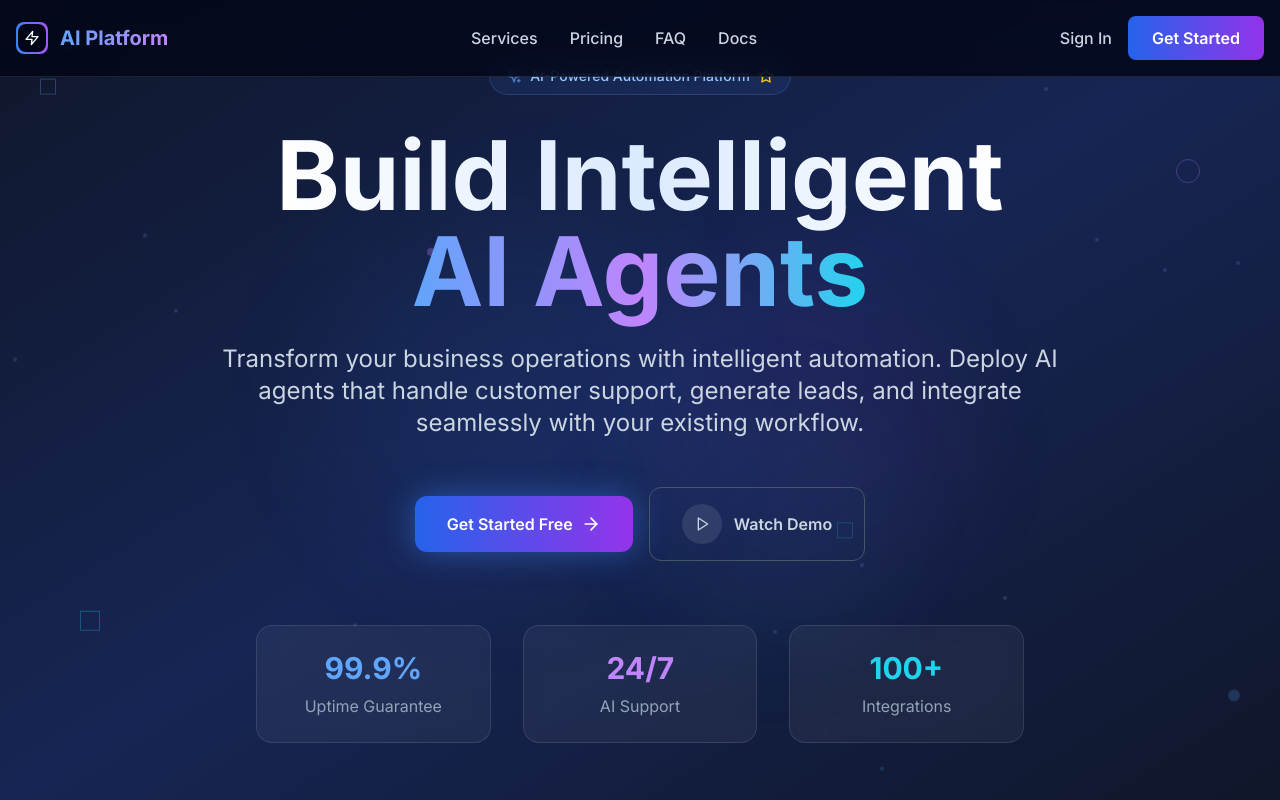
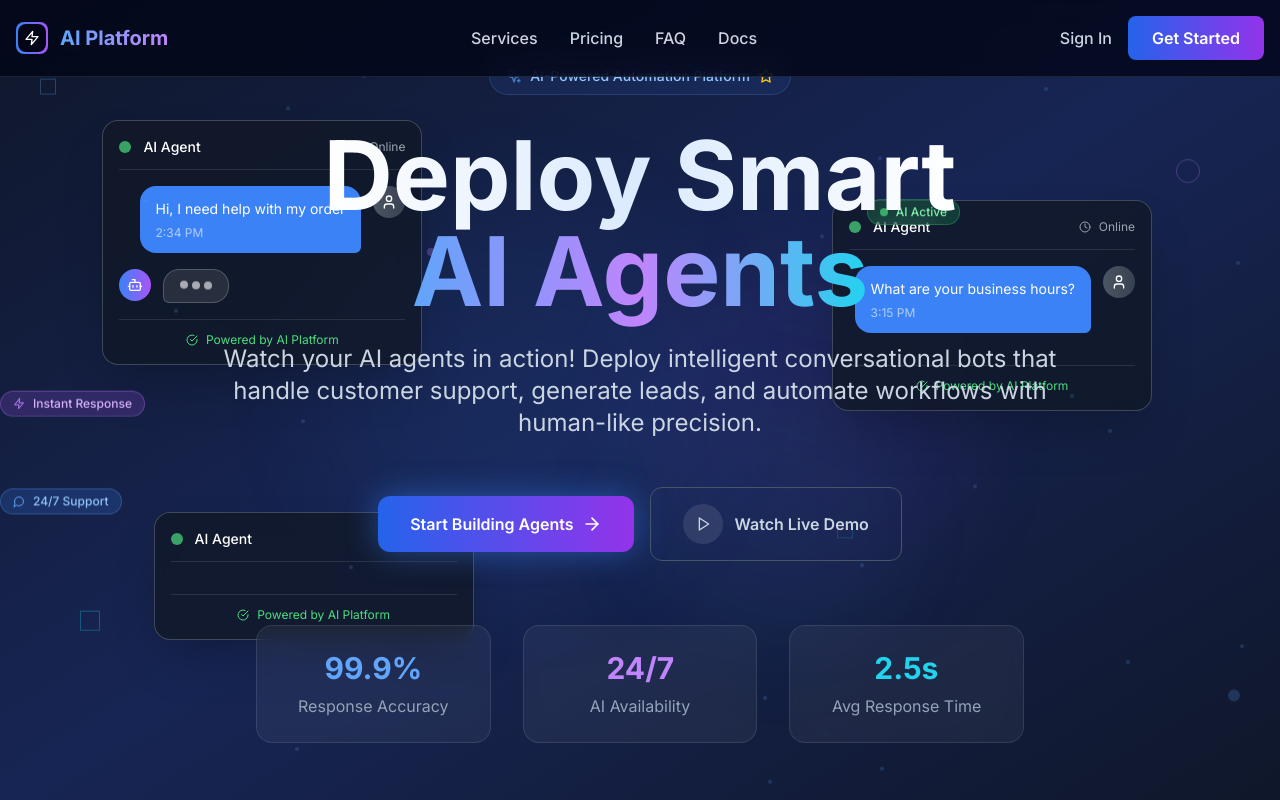
Before and after one commit to Neoptolemospapadiofantous/ai_website, a React (Vite) app: page / in a window 1280 px wide. Shown: the top 800 px of the page. Built offline with nearby package versions, Linux system fonts and the light colour scheme.

Commit message:
Add animated AI chat agents to hero section

```diff
--- a/src/components/Hero.tsx
+++ b/src/components/Hero.tsx
@@ -1,5 +1,152 @@
-import React from 'react';
-import { ArrowRight, Bot, Sparkles, Play, Zap, Star } from 'lucide-react';
+import React, { useState, useEffect } from 'react';
+import { ArrowRight, Bot, Sparkles, Play, Zap, Star, MessageCircle, User, CheckCircle, Clock } from 'lucide-react';
+
+// Chat conversation data
+const chatConversations = [
+  {
+    id: 1,
+    messages: [
+      { type: 'user', text: 'Hi, I need help with my order', time: '2:34 PM' },
+      { type: 'ai', text: 'Hello! I\'d be happy to help you with your order. Could you please provide your order number?', time: '2:34 PM' },
+      { type: 'user', text: 'It\'s #ORD-12345', time: '2:35 PM' },
+      { type: 'ai', text: 'Perfect! I found your order. It was shipped yesterday and should arrive tomorrow by 3 PM. Would you like tracking details?', time: '2:35 PM' },
+      { type: 'user', text: 'Yes please!', time: '2:36 PM' },
+      { type: 'ai', text: 'Here\'s your tracking link: track.example.com/12345. You\'ll receive SMS updates automatically. Anything else I can help with?', time: '2:36 PM' }
+    ],
+    position: { top: '15%', left: '8%' },
+    delay: 0
+  },
+  {
+    id: 2,
+    messages: [
+      { type: 'user', text: 'What are your business hours?', time: '3:15 PM' },
+      { type: 'ai', text: 'We\'re available 24/7! Our AI agents are always here to help, and human support is available Mon-Fri 9AM-6PM EST.', time: '3:15 PM' },
+      { type: 'user', text: 'Can you help me choose a plan?', time: '3:16 PM' },
+      { type: 'ai', text: 'Absolutely! Based on your needs, I\'d recommend our Professional plan. It includes advanced AI agents and priority support. Would you like a demo?', time: '3:16 PM' },
+      { type: 'user', text: 'That sounds perfect!', time: '3:17 PM' }
+    ],
+    position: { top: '25%', right: '10%' },
+    delay: 2000
+  },
+  {
+    id: 3,
+    messages: [
+      { type: 'user', text: 'How secure is your platform?', time: '4:22 PM' },
+      { type: 'ai', text: 'Security is our top priority! We use enterprise-grade encryption, SOC 2 compliance, and offer on-premise deployment options.', time: '4:22 PM' },
+      { type: 'user', text: 'What about data privacy?', time: '4:23 PM' },
+      { type: 'ai', text: 'We\'re GDPR compliant and never share your data. You maintain full control with options for data residency and deletion.', time: '4:23 PM' }
+    ],
+    position: { bottom: '20%', left: '12%' },
+    delay: 4000
+  }
+];
+
+const ChatBubble = ({ message, isAi, isTyping = false }) => (
+  <div className={`flex items-start gap-3 mb-4 ${isAi ? '' : 'flex-row-reverse'}`}>
+    <div className={`w-8 h-8 rounded-full flex items-center justify-center flex-shrink-0 ${
+      isAi
+        ? 'bg-gradient-to-r from-blue-500 to-purple-500'
+        : 'bg-gradient-to-r from-gray-600 to-gray-700'
+    }`}>
+      {isAi ? <Bot className="w-4 h-4 text-white" /> : <User className="w-4 h-4 text-white" />}
+    </div>
+    <div className={`max-w-xs px-4 py-3 rounded-2xl ${
+      isAi
+        ? 'bg-white/10 backdrop-blur-sm border border-white/20 text-white'
+        : 'bg-blue-500 text-white'
+    } ${isAi ? 'rounded-bl-md' : 'rounded-br-md'}`}>
+      {isTyping ? (
+        <div className="flex items-center gap-1">
+          <div className="w-2 h-2 bg-white/60 rounded-full animate-bounce"></div>
+          <div className="w-2 h-2 bg-white/60 rounded-full animate-bounce delay-100"></div>
+          <div className="w-2 h-2 bg-white/60 rounded-full animate-bounce delay-200"></div>
+        </div>
+      ) : (
+        <>
+          <p className="text-sm leading-relaxed">{message.text}</p>
+          <p className="text-xs opacity-60 mt-1">{message.time}</p>
+        </>
+      )}
+    </div>
+  </div>
+);
+
+const AnimatedChatWindow = ({ conversation, delay }) => {
+  const [visibleMessages, setVisibleMessages] = useState([]);
+  const [isTyping, setIsTyping] = useState(false);
+  const [currentMessageIndex, setCurrentMessageIndex] = useState(0);
+
+  useEffect(() => {
+    const timer = setTimeout(() => {
+      const interval = setInterval(() => {
+        if (currentMessageIndex < conversation.messages.length) {
+          setIsTyping(true);
+
+          setTimeout(() => {
+            setVisibleMessages(prev => [...prev, conversation.messages[currentMessageIndex]]);
+            setIsTyping(false);
+            setCurrentMessageIndex(prev => prev + 1);
+          }, 1500);
+        } else {
+          // Reset animation after showing all messages
+          setTimeout(() => {
+            setVisibleMessages([]);
+            setCurrentMessageIndex(0);
+          }, 3000);
+        }
+      }, 3000);
+
+      return () => clearInterval(interval);
+    }, delay);
+
+    return () => clearTimeout(timer);
+  }, [currentMessageIndex, conversation.messages, delay]);
+
+  return (
+    <div
+      className="absolute w-80 bg-gray-900/80 backdrop-blur-md rounded-2xl border border-white/20 p-4 shadow-2xl animate-fade-in-up"
+      style={conversation.position}
+    >
+      {/* Chat Header */}
+      <div className="flex items-center justify-between mb-4 pb-3 border-b border-white/10">
+        <div className="flex items-center gap-3">
+          <div className="w-3 h-3 bg-green-400 rounded-full animate-pulse"></div>
+          <span className="text-white font-medium text-sm">AI Agent</span>
+        </div>
+        <div className="flex items-center gap-2 text-xs text-gray-400">
+          <Clock className="w-3 h-3" />
+          <span>Online</span>
+        </div>
+      </div>
+
+      {/* Chat Messages */}
+      <div className="space-y-3 max-h-64 overflow-hidden">
+        {visibleMessages.map((message, index) => (
+          <ChatBubble
+            key={index}
+            message={message}
+            isAi={message.type === 'ai'}
+          />
+        ))}
+        {isTyping && (
+          <ChatBubble
+            message={{ text: '', time: '' }}
+            isAi={true}
+            isTyping={true}
+          />
+        )}
+      </div>
+
+      {/* Status Indicator */}
+      <div className="flex items-center justify-center mt-4 pt-3 border-t border-white/10">
+        <div className="flex items-center gap-2 text-xs text-green-400">
+          <CheckCircle className="w-3 h-3" />
+          <span>Powered by AI Platform</span>
+        </div>
+      </div>
+    </div>
+  );
+};
 
 const Hero = () => {
   return (
@@ -27,9 +174,42 @@ const Hero = () => {
         <div className="absolute top-2/3 right-1/3 w-4 h-4 border border-cyan-400/20 rotate-45 animate-float delay-5000"></div>
       </div>
 
+      {/* Animated Chat Windows */}
+      {chatConversations.map((conversation) => (
+        <AnimatedChatWindow
+          key={conversation.id}
+          conversation={conversation}
+          delay={conversation.delay}
+        />
+      ))}
+
+      {/* Floating AI indicators */}
+      <div className="absolute inset-0 overflow-hidden pointer-events-none">
+        <div className="absolute top-1/4 right-1/4 animate-float delay-1000">
+          <div className="flex items-center gap-2 bg-green-500/20 backdrop-blur-sm border border-green-400/30 rounded-full px-3 py-1">
+            <div className="w-2 h-2 bg-green-400 rounded-full animate-pulse"></div>
+            <span className="text-xs text-green-300 font-medium">AI Active</span>
+          </div>
+        </div>
+
+        <div className="absolute bottom-1/3 right-1/5 animate-float delay-3000">
+          <div className="flex items-center gap-2 bg-blue-500/20 backdrop-blur-sm border border-blue-400/30 rounded-full px-3 py-1">
+            <MessageCircle className="w-3 h-3 text-blue-400" />
+            <span className="text-xs text-blue-300 font-medium">24/7 Support</span>
+          </div>
+        </div>
+
+        <div className="absolute top-1/2 left-1/5 animate-float delay-2000">
+          <div className="flex items-center gap-2 bg-purple-500/20 backdrop-blur-sm border border-purple-400/30 rounded-full px-3 py-1">
+            <Zap className="w-3 h-3 text-purple-400" />
+            <span className="text-xs text-purple-300 font-medium">Instant Response</span>
+          </div>
+        </div>
+      </div>
+
       {/* Animated particles */}
       <div className="absolute inset-0 overflow-hidden pointer-events-none">
-        {[...Array(20)].map((_, i) => (
+        {[...Array(30)].map((_, i) => (
           <div
             key={i}
             className={`absolute w-1 h-1 bg-blue-400/20 rounded-full animate-float`}
@@ -56,7 +236,7 @@ const Hero = () => {
         {/* Headline with staggered animation */}
         <h1 className="text-5xl md:text-7xl lg:text-8xl font-bold mb-6 leading-tight">
           <span className="bg-gradient-to-r from-white via-blue-100 to-white bg-clip-text text-transparent animate-fade-in-up delay-200">
-            Build Intelligent
+            Deploy Smart
           </span>
           <br />
           <span className="bg-gradient-to-r from-blue-400 via-purple-400 to-cyan-400 bg-clip-text text-transparent animate-fade-in-up delay-400">
@@ -66,15 +246,15 @@ const Hero = () => {
 
         {/* Subtitle with animation */}
         <p className="text-xl md:text-2xl text-slate-300 mb-12 max-w-4xl mx-auto leading-relaxed animate-fade-in-up delay-600">
-          Transform your business operations with intelligent automation. Deploy AI agents that handle customer support,
-          generate leads, and integrate seamlessly with your existing workflow.
+          Watch your AI agents in action! Deploy intelligent conversational bots that handle customer support,
+          generate leads, and automate workflows with human-like precision.
         </p>
 
         {/* CTA Buttons with animation */}
         <div className="flex flex-col sm:flex-row gap-4 justify-center items-center mb-16 animate-fade-in-up delay-800">
           <button className="group bg-gradient-to-r from-blue-600 to-purple-600 hover:from-blue-500 hover:to-purple-500 text-white font-semibold py-4 px-8 rounded-xl transition-all duration-300 transform hover:scale-105 shadow-lg hover:shadow-blue-500/25 animate-pulse-glow">
             <span className="flex items-center gap-2">
-              Get Started Free
+              Start Building Agents
               <ArrowRight className="w-5 h-5 group-hover:translate-x-1 transition-transform" />
             </span>
           </button>
@@ -83,7 +263,7 @@ const Hero = () => {
             <div className="w-10 h-10 rounded-full bg-white/10 flex items-center justify-center group-hover:bg-blue-500/20 transition-colors">
               <Play className="w-4 h-4 ml-0.5" />
             </div>
-            Watch Demo
+            Watch Live Demo
           </button>
         </div>
 
@@ -91,15 +271,15 @@ const Hero = () => {
         <div className="grid grid-cols-1 md:grid-cols-3 gap-8 max-w-3xl mx-auto">
           <div className="text-center p-6 rounded-2xl bg-white/5 backdrop-blur-sm border border-white/10 animate-fade-in-up delay-1000 hover:bg-white/10 transition-all duration-300">
             <div className="text-3xl font-bold text-blue-400 mb-2 animate-count-up">99.9%</div>
-            <div className="text-slate-400">Uptime Guarantee</div>
+            <div className="text-slate-400">Response Accuracy</div>
           </div>
           <div className="text-center p-6 rounded-2xl bg-white/5 backdrop-blur-sm border border-white/10 animate-fade-in-up delay-1200 hover:bg-white/10 transition-all duration-300">
             <div className="text-3xl font-bold text-purple-400 mb-2 animate-count-up">24/7</div>
-            <div className="text-slate-400">AI Support</div>
+            <div className="text-slate-400">AI Availability</div>
           </div>
           <div className="text-center p-6 rounded-2xl bg-white/5 backdrop-blur-sm border border-white/10 animate-fade-in-up delay-1400 hover:bg-white/10 transition-all duration-300">
-            <div className="text-3xl font-bold text-cyan-400 mb-2 animate-count-up">100+</div>
-            <div className="text-slate-400">Integrations</div>
+            <div className="text-3xl font-bold text-cyan-400 mb-2 animate-count-up">2.5s</div>
+            <div className="text-slate-400">Avg Response Time</div>
           </div>
         </div>
       </div>
--- a/src/index.css
+++ b/src/index.css
@@ -79,6 +79,55 @@ html {
   }
 }
 
+@keyframes slide-in-right {
+  from {
+    opacity: 0;
+    transform: translateX(50px);
+  }
+  to {
+    opacity: 1;
+    transform: translateX(0);
+  }
+}
+
+@keyframes slide-in-left {
+  from {
+    opacity: 0;
+    transform: translateX(-50px);
+  }
+  to {
+    opacity: 1;
+    transform: translateX(0);
+  }
+}
+
+@keyframes bounce-in {
+  0% {
+    opacity: 0;
+    transform: scale(0.3);
+  }
+  50% {
+    opacity: 1;
+    transform: scale(1.05);
+  }
+  70% {
+    transform: scale(0.9);
+  }
+  100% {
+    opacity: 1;
+    transform: scale(1);
+  }
+}
+
+@keyframes typing-dots {
+  0%, 60%, 100% {
+    transform: translateY(0);
+  }
+  30% {
+    transform: translateY(-10px);
+  }
+}
+
 .animate-float {
   animation: float 6s ease-in-out infinite;
 }
@@ -100,15 +149,35 @@ html {
   animation: count-up 0.6s ease-out forwards;
 }
 
+.animate-slide-in-right {
+  animation: slide-in-right 0.6s ease-out forwards;
+}
+
+.animate-slide-in-left {
+  animation: slide-in-left 0.6s ease-out forwards;
+}
+
+.animate-bounce-in {
+  animation: bounce-in 0.6s ease-out forwards;
+}
+
+.animate-typing-dots {
+  animation: typing-dots 1.4s ease-in-out infinite;
+}
+
 /* Delay classes */
+.delay-100 { animation-delay: 0.1s; }
 .delay-200 { animation-delay: 0.2s; }
+.delay-300 { animation-delay: 0.3s; }
 .delay-400 { animation-delay: 0.4s; }
 .delay-500 { animation-delay: 0.5s; }
 .delay-600 { animation-delay: 0.6s; }
+.delay-700 { animation-delay: 0.7s; }
 .delay-800 { animation-delay: 0.8s; }
 .delay-1000 { animation-delay: 1s; }
 .delay-1200 { animation-delay: 1.2s; }
 .delay-1400 { animation-delay: 1.4s; }
+.delay-1500 { animation-delay: 1.5s; }
 .delay-2000 { animation-delay: 2s; }
 .delay-3000 { animation-delay: 3s; }
 .delay-4000 { animation-delay: 4s; }
@@ -165,8 +234,38 @@ input:focus-visible {
   box-shadow: 0 0 30px rgba(59, 130, 246, 0.3);
 }
 
+/* Chat bubble animations */
+.chat-bubble-enter {
+  animation: bounce-in 0.5s ease-out forwards;
+}
+
+.typing-indicator {
+  animation: typing-dots 1.4s ease-in-out infinite;
+}
+
 /* Custom selection */
 ::selection {
   background: rgba(59, 130, 246, 0.3);
   color: white;
 }
+
+/* Responsive chat windows */
+@media (max-width: 768px) {
+  .absolute.w-80 {
+    width: 280px;
+    font-size: 0.875rem;
+  }
+}
+
+@media (max-width: 640px) {
+  .absolute.w-80 {
+    position: relative !important;
+    width: 100%;
+    max-width: 320px;
+    margin: 1rem auto;
+    top: auto !important;
+    left: auto !important;
+    right: auto !important;
+    bottom: auto !important;
+  }
+}
```
